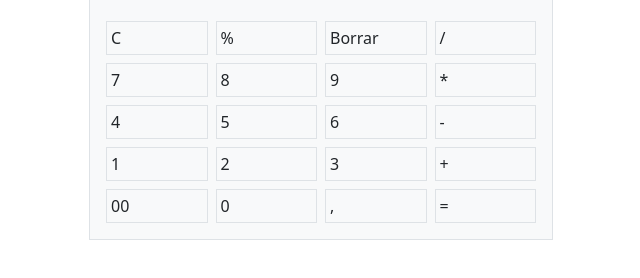
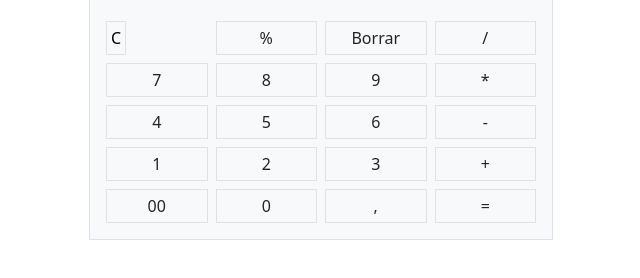
Before and after one commit to pamychan/calculadora, a plain HTML site: page index.html in a window 1280 px wide. Shown: the part 226-504 px from the top of the page, without its empty margins (319-959 px from the left). Drawn offline with nearby package versions, Linux system fonts and the light colour scheme.

Commit message:
cambios de div a button

```diff
--- a/assets/css/main.css
+++ b/assets/css/main.css
@@ -17,3 +17,14 @@ body{
     padding: 10vh 10vw 10vh 10vw;
 
 }
+
+.fila-botones > div > div:hover{
+   background-color: #d7d7d8!important;
+   cursor: pointer;
+}
+
+
+ .btn-calc:fucus{
+    background-color: #999999!important;
+   cursor: pointer;
+}
--- a/index.html
+++ b/index.html
@@ -15,7 +15,7 @@
         <div class="container px-4 w-50">
             <div class="row gx-5">
                 <div class="col">
-                    <div class="p-3 border bg-light">Calculadora Pamy
+                    <div class="p-3 border  bg-light "> Calculadora Pamy
 
                         <div class="pt-4 row gx-2">
                             <div class="col">
@@ -24,101 +24,101 @@
                                 </div>
                             </div>
                         </div>
-                        <div class="pt-4 pb-2 row gx-2">
+                        <div class="pt-4 pb-2 row gx-2 fila-botones">
                             <div class="col">
-                                <div class="p-1 border bg-light">C
+
+                                <button class="p-1 border bg-light text-center" >C</button>
+                            </div>
+                            <div class="col">
+                                <div class="p-1 border bg-light text-center">%
                                 </div>
                             </div>
                             <div class="col">
-                                <div class="p-1 border bg-light">%
+                                <div class="p-1 border bg-light text-center">Borrar
                                 </div>
                             </div>
                             <div class="col">
-                                <div class="p-1 border bg-light">Borrar
-                                </div>
-                            </div>
-                            <div class="col">
-                                <div class="p-1 border bg-light">/
+                                <div class="p-1 border bg-light text-center">/
                                 </div>
                             </div>
 
                         </div>
 
-                        <div class=" pb-2  row gx-2">
+                        <div class=" pb-2  row gx-2 fila-botones">
                             <div class="col">
-                                <div class="p-1 border bg-light">7
+                                <div class="p-1 border  bg-light text-center"> 7
                                 </div>
                             </div>
                             <div class="col">
-                                <div class="p-1 border bg-light">8
+                                <div class="p-1 border  bg-light text-center"> 8
                                 </div>
                             </div>
                             <div class="col">
-                                <div class="p-1 border bg-light">9
+                                <div class="p-1 border  bg-light text-center"> 9
                                 </div>
                             </div>
                             <div class="col">
-                                <div class="p-1 border bg-light">*
+                                <div class="p-1 border  bg-light text-center"> *
                                 </div>
                             </div>
 
                         </div>
 
-                        <div class="pb-2  row gx-2">
+                        <div class="pb-2  row gx-2 fila-botones">
                             <div class="col">
-                                <div class="p-1 border bg-light">4
+                                <div class="p-1 border  bg-light text-center"> 4
                                 </div>
                             </div>
                             <div class="col">
-                                <div class="p-1 border bg-light">5
+                                <div class="p-1 border  bg-light text-center"> 5
                                 </div>
                             </div>
                             <div class="col">
-                                <div class="p-1 border bg-light">6
+                                <div class="p-1 border  bg-light text-center"> 6
                                 </div>
                             </div>
                             <div class="col">
-                                <div class="p-1 border bg-light">-
+                                <div class="p-1 border  bg-light text-center"> -
                                 </div>
                             </div>
 
                         </div>
 
-                        <div class="pb-2  row gx-2">
+                        <div class="pb-2  row gx-2 fila-botones">
                             <div class="col">
-                                <div class="p-1 border bg-light">1
+                                <div class="p-1 border  bg-light text-center"> 1
                                 </div>
                             </div>
                             <div class="col">
-                                <div class="p-1 border bg-light">2
+                                <div class="p-1 border  bg-light text-center"> 2
                                 </div>
                             </div>
                             <div class="col">
-                                <div class="p-1 border bg-light">3
+                                <div class="p-1 border  bg-light text-center"> 3
                                 </div>
                             </div>
                             <div class="col">
-                                <div class="p-1 border bg-light">+
+                                <div class="p-1 border  bg-light text-center"> +
                                 </div>
                             </div>
 
                         </div>
 
-                        <div class=" row gx-2">
+                        <div class=" row gx-2 fila-botones">
                             <div class="col">
-                                <div class="p-1 border bg-light">00
+                                <div class="p-1 border btn-calc  bg-light text-center"> 00
                                 </div>
                             </div>
                             <div class="col">
-                                <div class="p-1 border bg-light">0
+                                <div class="p-1 border  btn-calc  bg-light text-center"> 0
                                 </div>
                             </div>
                             <div class="col">
-                                <div class="p-1 border bg-light">,
+                                <div class="p-1 border  btn-calc  bg-light text-center"> ,
                                 </div>
                             </div>
                             <div class="col">
-                                <div class="p-1 border bg-light">=
+                                <div class="p-1 border  btn-calc   bg-light text-center"> =
                                 </div>
                             </div>
 
```
